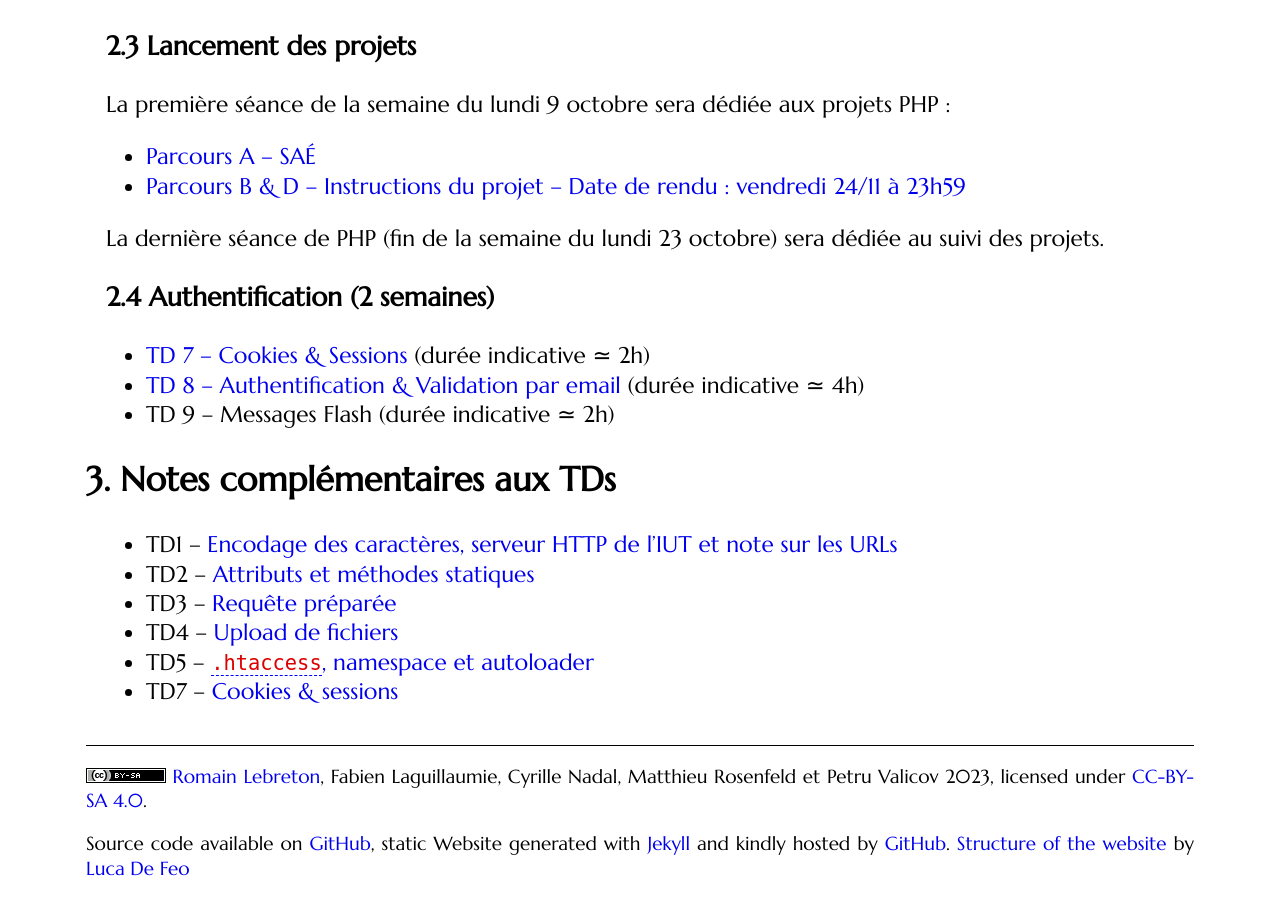
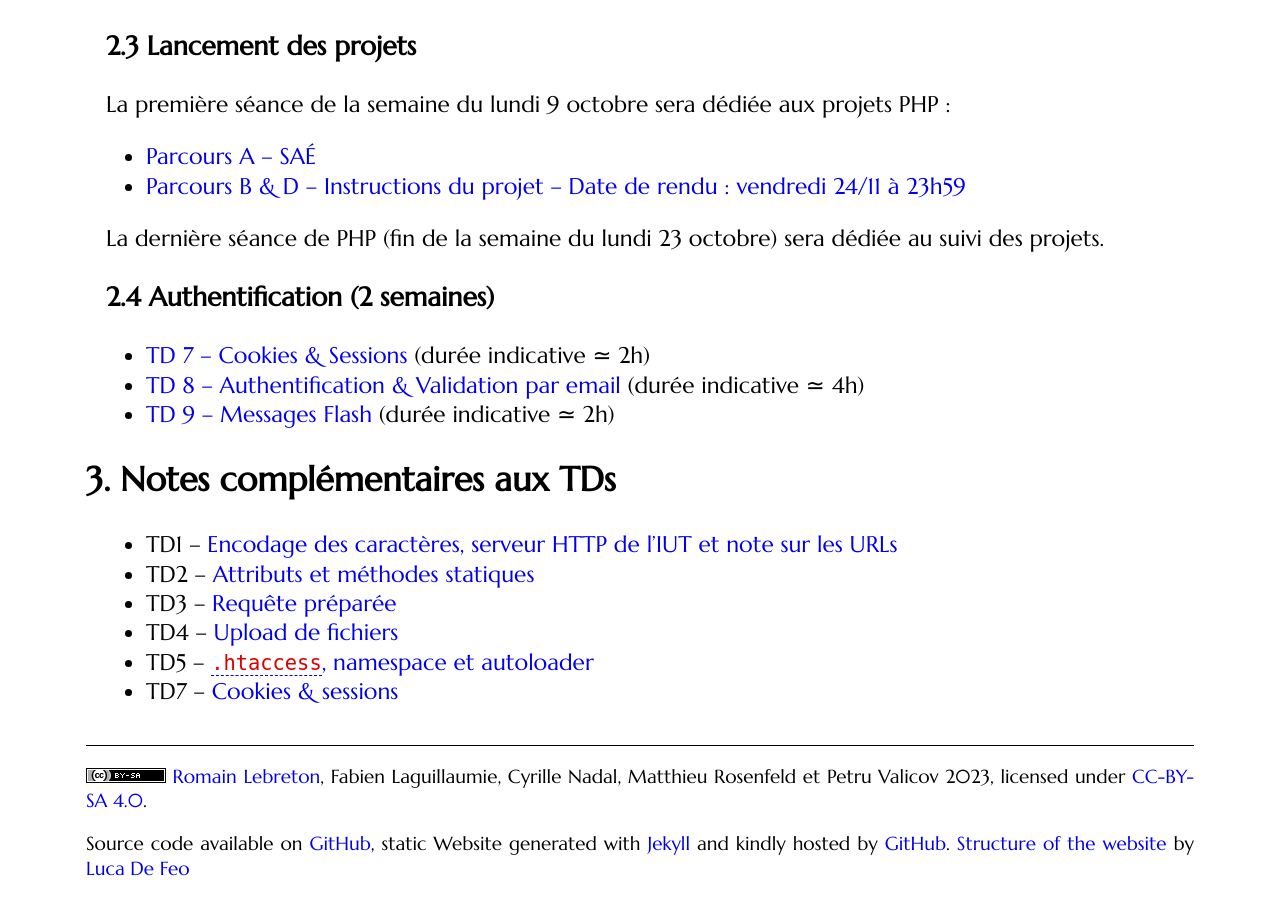
Before and after one commit to romainlebreton/R3.01-DeveloppementWeb, a Jekyll site: the page built from index.md, in a window 1280 px wide and 900 px high, scrolled down 836 px. Built offline with Jekyll 4.4.1, drawn with Linux system fonts in a browser that asks for light colours; some web fonts are replaced; part of the change alters nothing that is shown.

Commit message:
Lien vers TD9

```diff
--- a/index.md
+++ b/index.md
@@ -51,7 +51,7 @@ La dernière séance de PHP (fin de la semaine du lundi 23 octobre) sera dédié
 
 * [TD 7 -- Cookies & Sessions](tutorials/tutorial7.html) (durée indicative ≃ 2h)
 * [TD 8 -- Authentification & Validation par email](tutorials/tutorial8.html) (durée indicative ≃ 4h)
-* TD 9 -- Messages Flash (durée indicative ≃ 2h)
+* [TD 9 -- Messages Flash](tutorials/tutorial9.html) (durée indicative ≃ 2h)
 
 ## Notes complémentaires aux TDs
 
```
